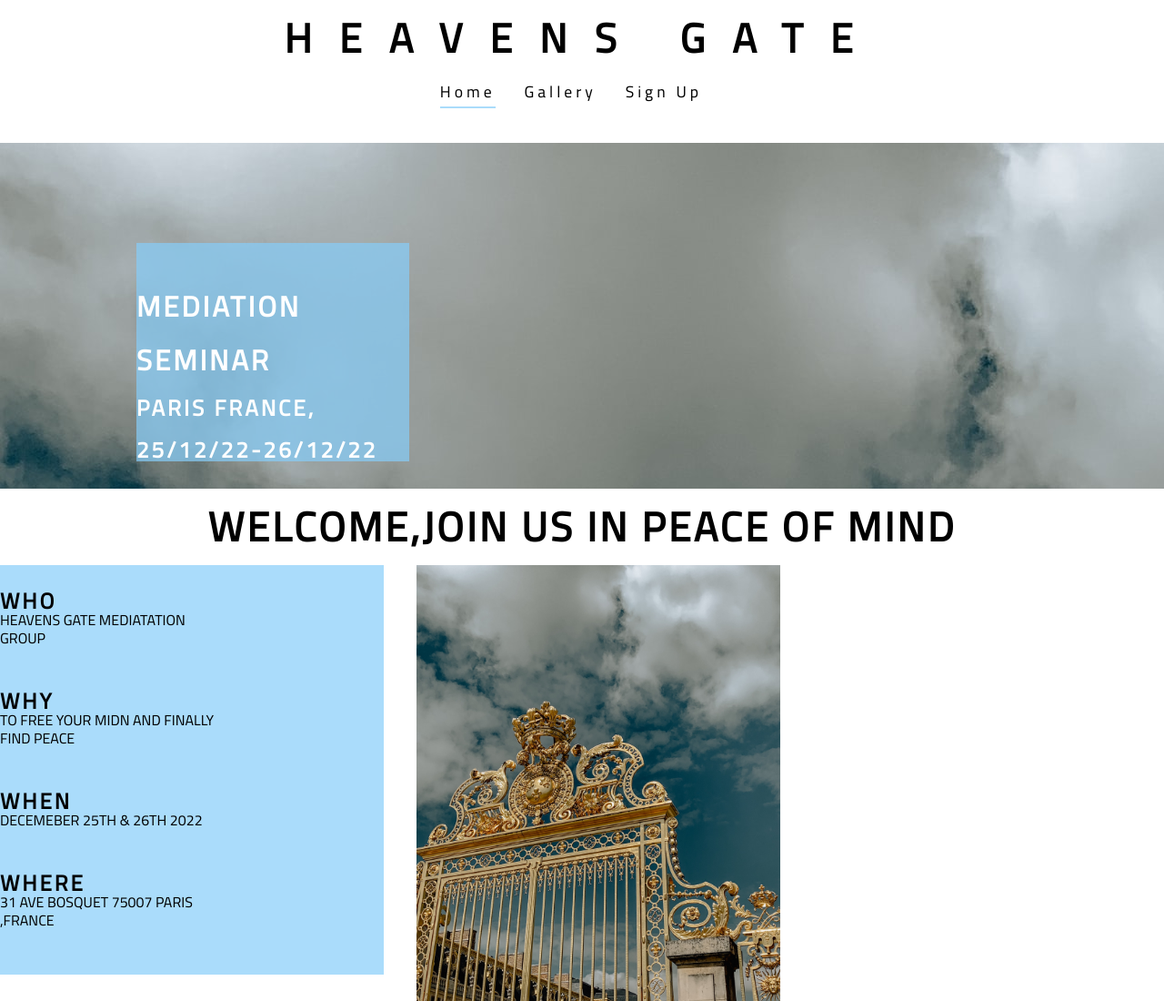
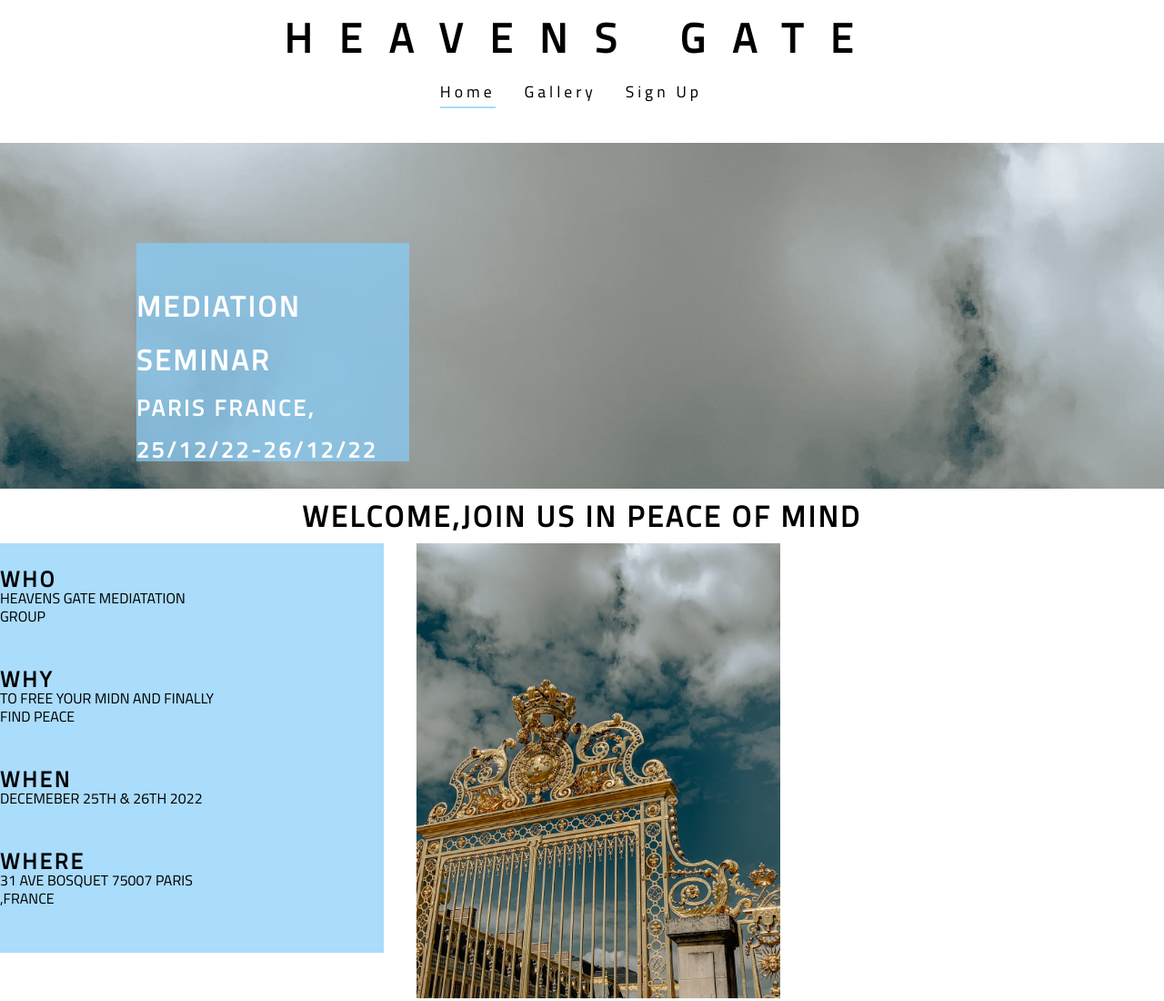
Before and after one commit to BIBI78/project1, a plain HTML site: page index.html in a window 1280 px wide. Shown: the top 1100 px of the page at 91% size. Drawn offline with Linux system fonts and the light colour scheme.

Commit message:
add finsihes on index page

```diff
--- a/assets/css/style.css
+++ b/assets/css/style.css
@@ -153,7 +153,7 @@ border-bottom: 5px solid rgba(135,206,250,.7);
 #welcome{
     text-align: center;
     margin: 20px, 0;
-    font-size: 280%;
+    font-size: 200%;
 }
 
 footer {
```
Also changed, not shown: index.html (+1 -1 lines).
